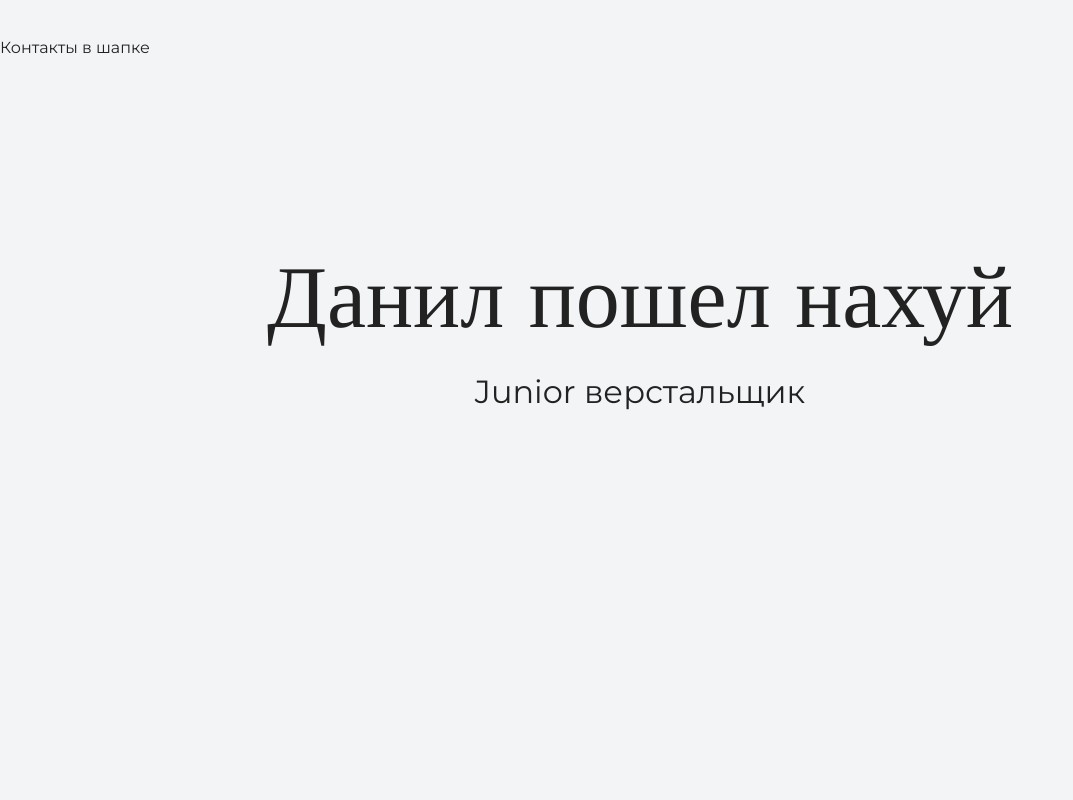
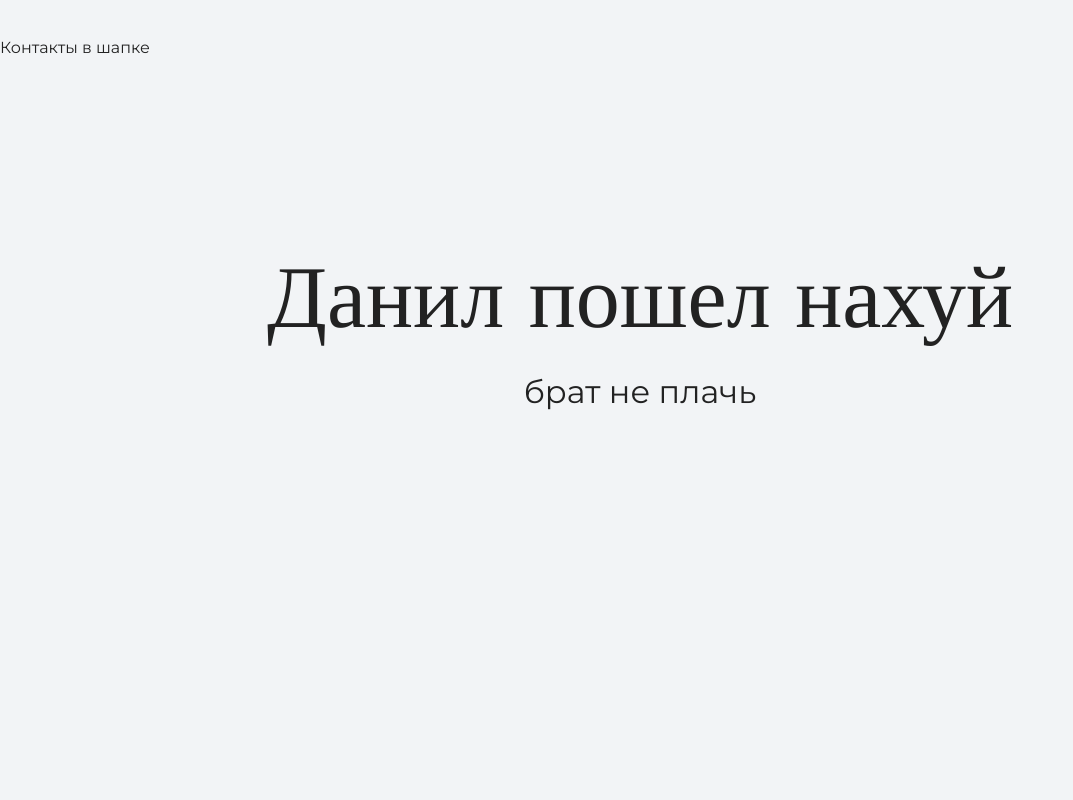
Before and after one commit to glebershov/my-site, a plain HTML site: page index.html in a window 1280 px wide. Shown: the top 800 px of the page, without its empty margins (0-1073 px from the left). Drawn offline with nearby package versions, Linux system fonts and the light colour scheme.

Commit message:
изменения

```diff
--- a/index.html
+++ b/index.html
@@ -3,7 +3,7 @@
   <head>
     <meta charset="UTF-8">
     <link rel="stylesheet" href="style.css">
-    <title>Портфолио Junior верстальщика</title>
+    <title>как послать друга нахуй</title>
     <link href="https://fonts.googleapis.com/css?family=Montserrat:400,500,700|Old+Standard+TT&display=swap&subset=cyrillic" rel="stylesheet">
   </head>
 
@@ -18,7 +18,8 @@
       <div class="container">
       <h1 class="heading">Данил пошел нахуй
       </h1>
-      <p>Junior верстальщик</p>
+      <p>брат не плачь</p>
+      <img src="">
       </div>
     </section>
 
```
